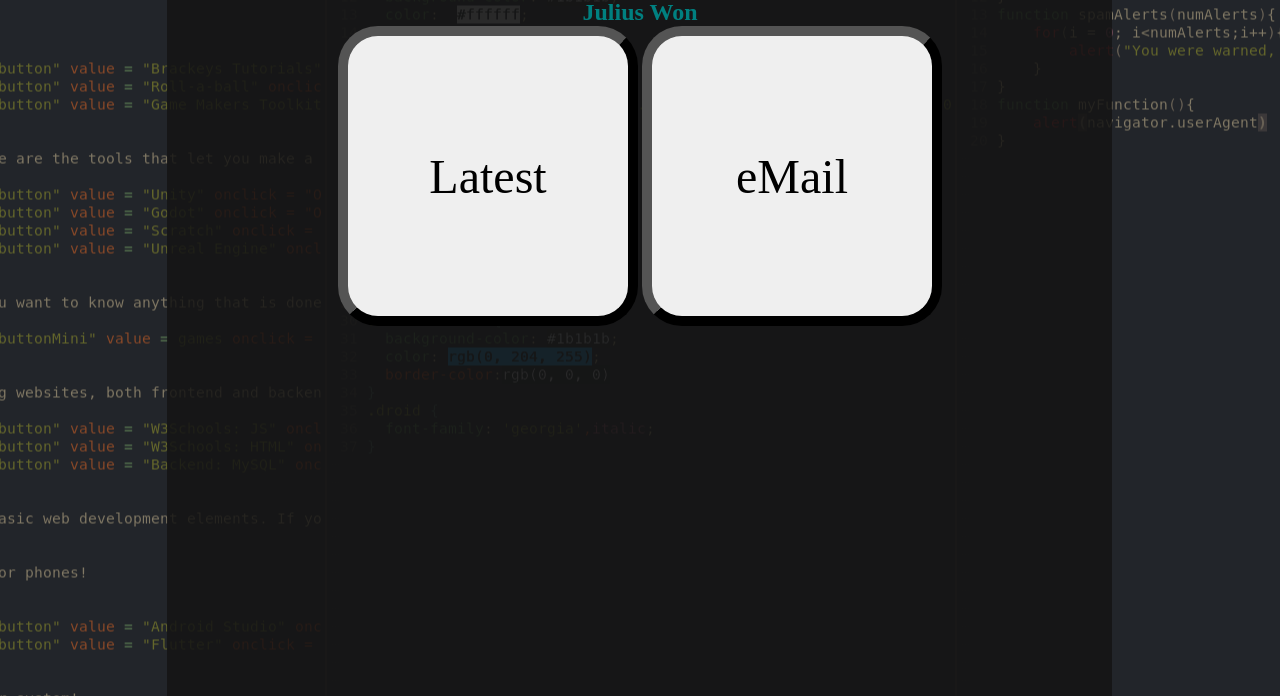
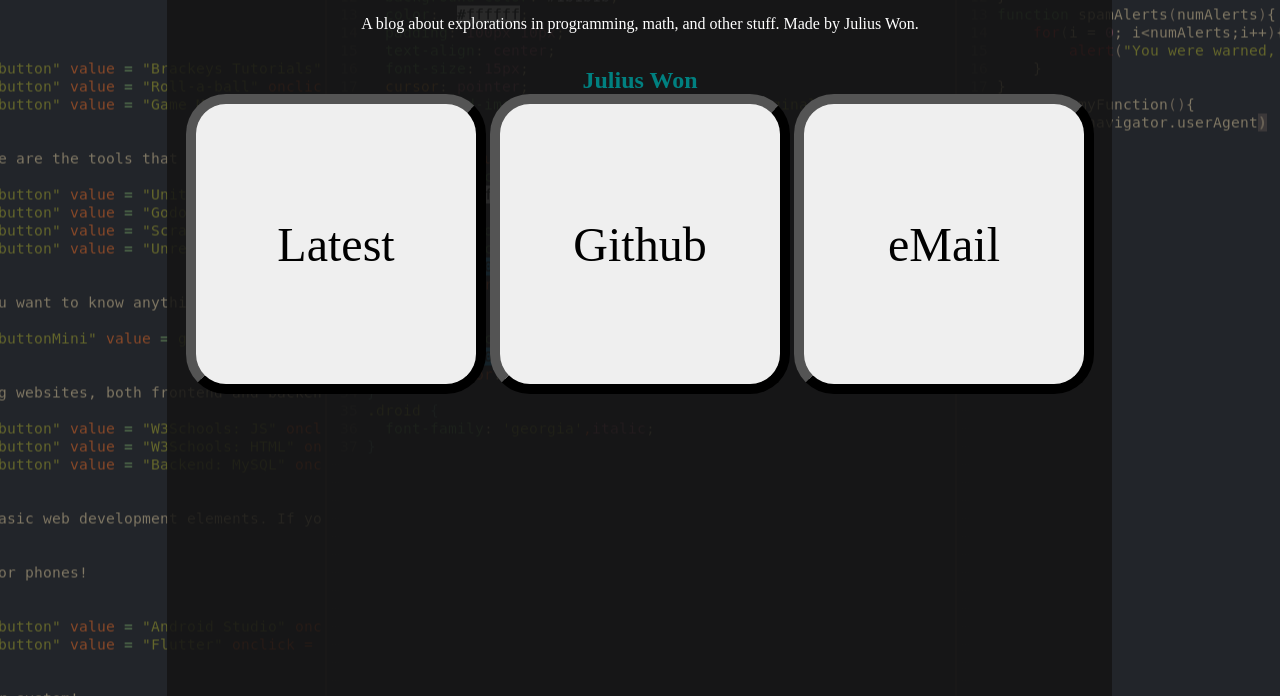
Before and after one commit to JuliusWon/log-b-a, a plain HTML site: page index.html in a window 1280 px wide. Shown: the part 104-800 px from the top of the page. Drawn offline with Linux system fonts and the light colour scheme.

Commit message:
hyperlinkin time

```diff
--- a/index.html
+++ b/index.html
@@ -5,10 +5,10 @@
 <a class="Heading">Log</a>
 <sub class = "Heading">a</sub>
 <a class = "Heading">(b)</a>
+<p>A blog about explorations in programming, math, and other stuff. Made by Julius Won.</p>
 <br>
 <strong class = "SmallerHeading">Julius Won</strong>
 <br>
 <button class = buttonGames onclick = "OpenLatest()" name="Latest" >Latest</button>
-<button class = buttonGames onclick = "window.location.href = 'nowsuiluj@gmail.com" name="eMail" >eMail</button>
-<!-- <button name="button" onclick="OpenLatest()"></button> -->
-<!-- OpenRes(0) -->
+<button class = buttonGames onclick = "Window.Open('https://github.com/JuliusWon')" name="Github" >Github</button>
+<button class = buttonGames onclick = "window.location.href = 'nowsuiluj@gmail.com'" >eMail</button>
```
Also changed, not shown: 1/page.html (+3 -1 lines).
